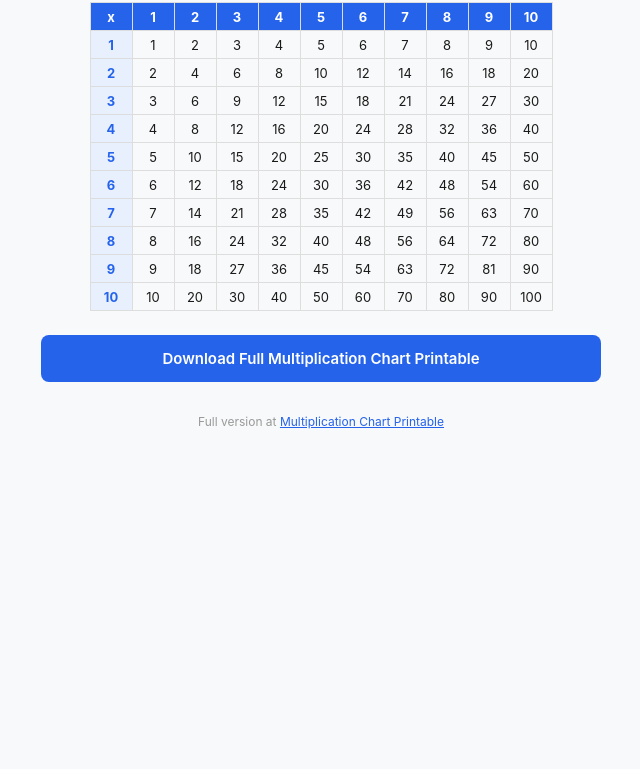
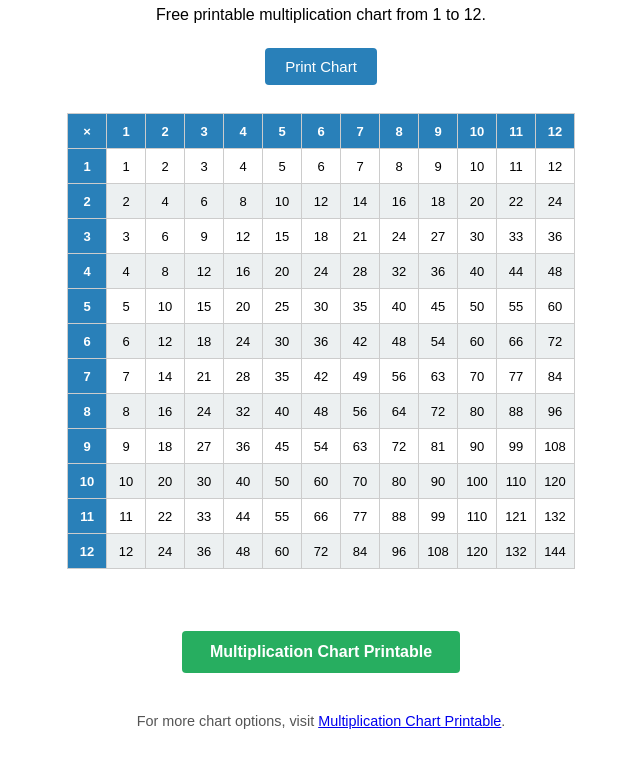
Before and after one commit to wsmhj/multiplication-chart-printable-free, a plain HTML site: page index.html in a window 1280 px wide. Shown: the part 92-861 px from the top of the page, without its empty margins (319-959 px from the left). Before the commit the page ends 800 px from the top, so only its background shows below. Drawn offline with Linux system fonts and the light colour scheme.

Commit message:
Update index.html

```diff
--- a/index.html
+++ b/index.html
@@ -1,55 +1,59 @@
 <!DOCTYPE html>
 <html lang="en">
 <head>
-  <meta charset="UTF-8">
-  <meta name="viewport" content="width=device-width, initial-scale=1.0">
+  <meta charset="UTF-8" />
+  <meta name="viewport" content="width=device-width, initial-scale=1.0" />
   <title>Multiplication Chart Printable</title>
-  <meta name="description" content="Free printable multiplication charts. Download and print multiplication tables for kids.">
   <link rel="canonical" href="https://multiplicationchartprintable.app/" />
   <style>
-    * { margin: 0; padding: 0; box-sizing: border-box; }
-    body { font-family: -apple-system, BlinkMacSystemFont, 'Segoe UI', sans-serif; background: #f8f9fa; color: #1a1a1a; padding: 20px; }
-    .container { max-width: 560px; margin: 0 auto; }
-    h1 { font-size: 24px; margin-bottom: 8px; }
-    .subtitle { color: #666; margin-bottom: 20px; font-size: 14px; }
-    table { border-collapse: collapse; margin: 0 auto 20px; font-size: 13px; }
-    th, td { width: 42px; height: 28px; text-align: center; border: 1px solid #ddd; }
-    th { background: #2563eb; color: #fff; font-weight: 700; }
-    td:first-child { background: #e8f0fe; font-weight: 700; color: #2563eb; }
-    tr:nth-child(even) td:not(:first-child) { background: #f8f9fa; }
-    .full-version { display: block; text-align: center; margin-top: 24px; padding: 14px; background: #2563eb; color: #fff; text-decoration: none; border-radius: 8px; font-weight: 600; font-size: 15px; }
-    .full-version:hover { background: #1d4ed8; }
-    footer { margin-top: 32px; text-align: center; font-size: 12px; color: #999; }
-    footer a { color: #2563eb; }
+    body { font-family: Arial, sans-serif; max-width: 750px; margin: 40px auto; padding: 0 20px; text-align: center; }
+    h1 { color: #2c3e50; }
+    table { border-collapse: collapse; margin: 20px auto; font-size: 13px; }
+    td, th { width: 36px; height: 32px; border: 1px solid #ccc; text-align: center; }
+    th { background: #2980b9; color: #fff; font-weight: bold; }
+    td.highlight { background: #ecf0f1; }
+    button { margin: 8px; padding: 10px 20px; background: #2980b9; color: #fff; border: none; cursor: pointer; border-radius: 4px; font-size: 15px; }
+    button:hover { background: #1a6ea8; }
+    .cta { display: inline-block; margin-top: 24px; padding: 12px 28px; background: #27ae60; color: #fff; text-decoration: none; border-radius: 4px; font-size: 16px; font-weight: bold; }
+    .cta:hover { background: #1e8449; }
+    footer { margin-top: 40px; font-size: 0.9em; color: #555; }
   </style>
 </head>
 <body>
-  <div class="container">
-    <h1>Multiplication Chart Printable</h1>
-    <p class="subtitle">1-10 multiplication table preview</p>
-    <table id="chart"></table>
-    <a class="full-version" href="https://multiplicationchartprintable.app/">
-      Download Full Multiplication Chart Printable
-    </a>
-    <footer>
-      <p>Full version at <a href="https://multiplicationchartprintable.app/">Multiplication Chart Printable</a></p>
-    </footer>
-  </div>
+  <h1>Multiplication Chart Printable</h1>
+  <p>Free printable multiplication chart from 1 to 12.</p>
+
+  <button onclick="window.print()">Print Chart</button>
+
+  <table id="chart"></table>
+
+  <br />
+  <a class="cta" href="https://multiplicationchartprintable.app/">Multiplication Chart Printable</a>
+
+  <footer>
+    <p>For more chart options, visit <a href="https://multiplicationchartprintable.app/">Multiplication Chart Printable</a>.</p>
+  </footer>
+
   <script>
-    var t = document.getElementById('chart');
-    var header = t.insertRow();
-    header.insertCell().textContent = 'x';
-    header.cells[0].tagName !== 'TH' && (header.cells[0].outerHTML = '<th>x</th>');
-    for (var i = 1; i <= 10; i++) {
-      header.innerHTML += '<th>' + i + '</th>';
-    }
-    for (var r = 1; r <= 10; r++) {
-      var row = t.insertRow();
-      row.innerHTML = '<td>' + r + '</td>';
-      for (var c = 1; c <= 10; c++) {
-        row.innerHTML += '<td>' + (r * c) + '</td>';
+    (function() {
+      const table = document.getElementById('chart');
+      const size = 12;
+      // Header row
+      let headerRow = '<tr><th>&times;</th>';
+      for (let i = 1; i <= size; i++) headerRow += '<th>' + i + '</th>';
+      headerRow += '</tr>';
+      table.innerHTML = headerRow;
+      // Data rows
+      for (let r = 1; r <= size; r++) {
+        let row = '<tr><th>' + r + '</th>';
+        for (let c = 1; c <= size; c++) {
+          const cls = (r % 2 === 0) ? ' class="highlight"' : '';
+          row += '<td' + cls + '>' + (r * c) + '</td>';
+        }
+        row += '</tr>';
+        table.innerHTML += row;
       }
-    }
+    })();
   </script>
 </body>
 </html>
```
